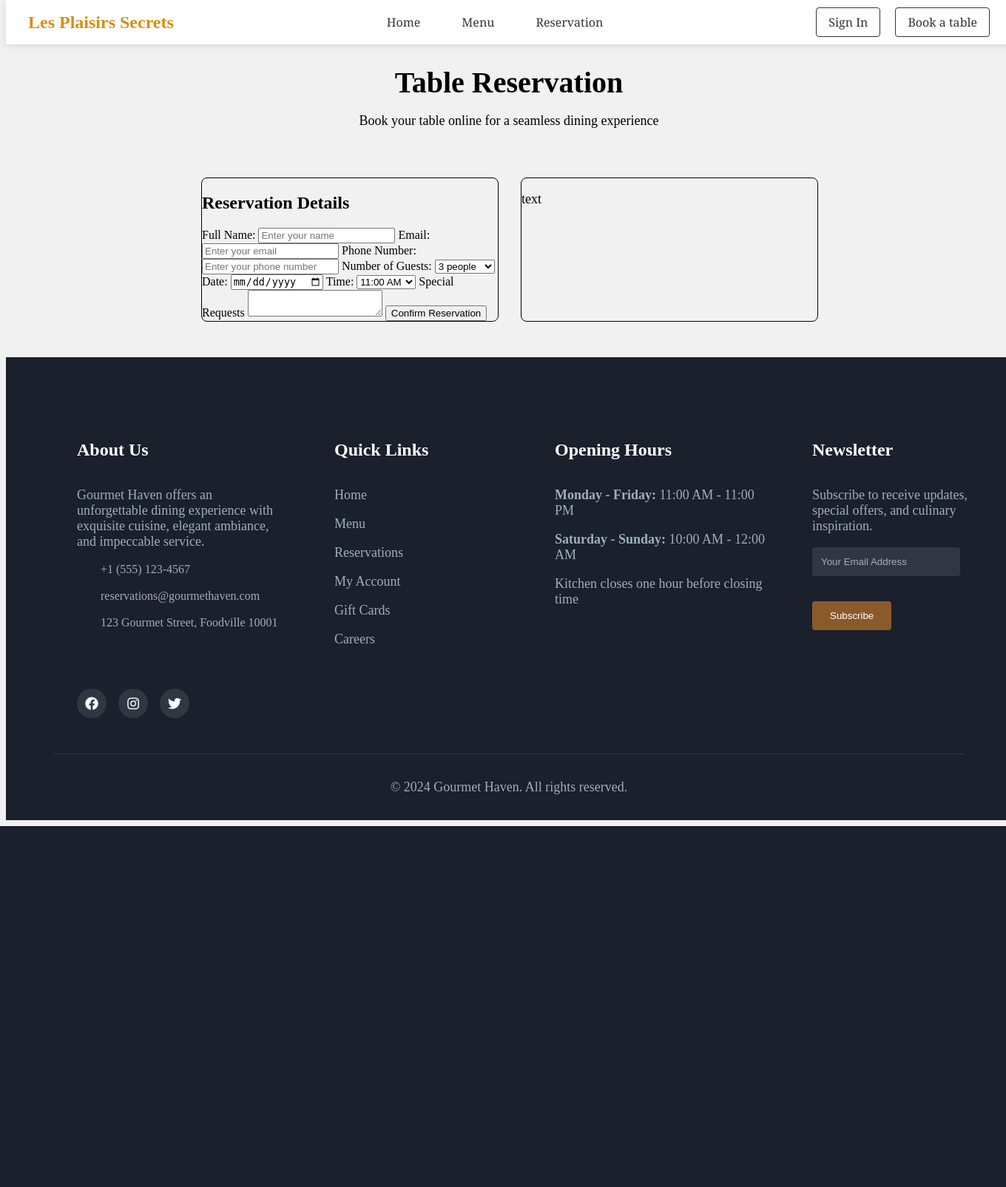
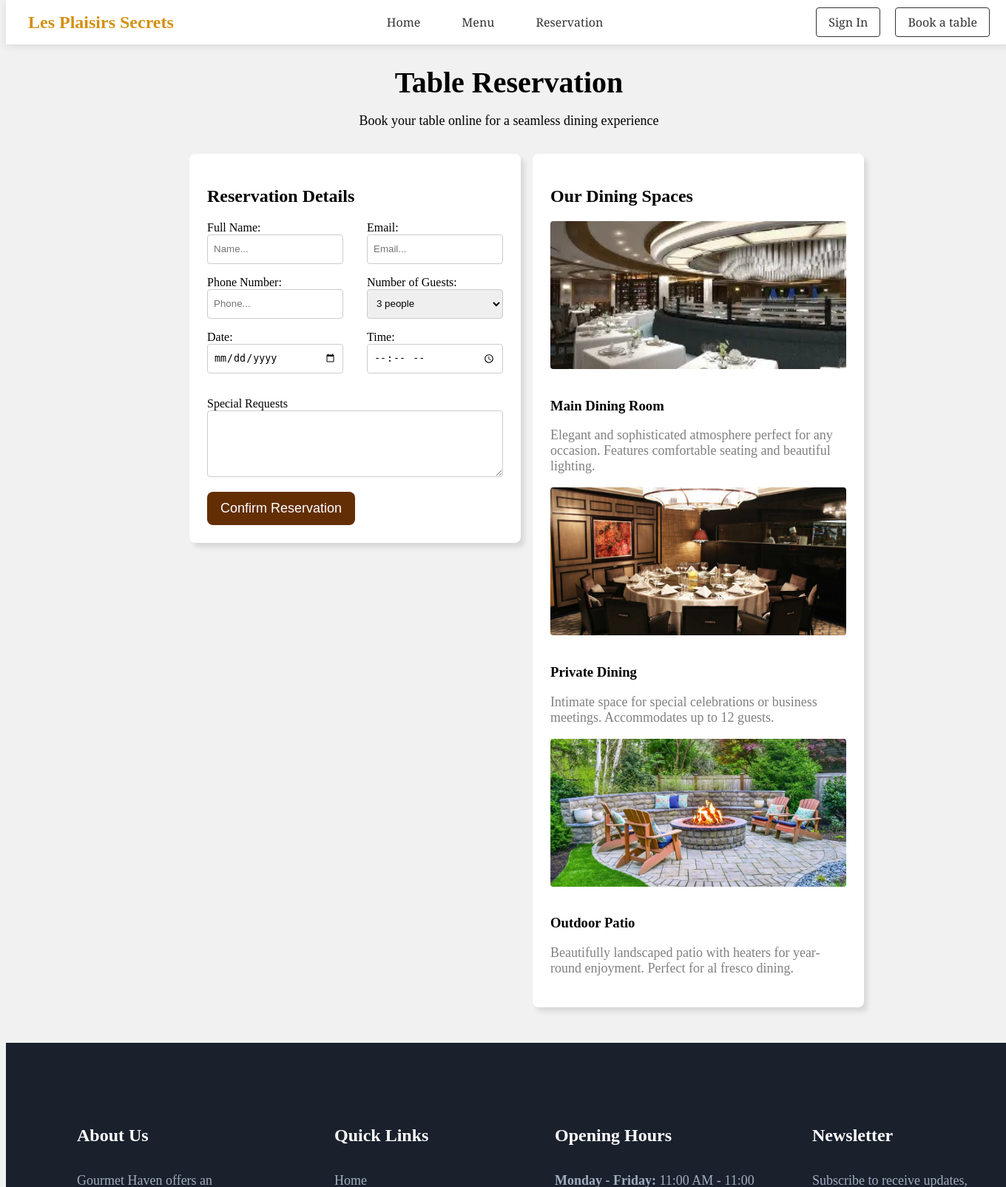
Before and after one commit to An34067/e_p_web_applications, a Django app: template web_project/web_app/templates/reservation.html in a window 1360 px wide. Shown: the top 1605 px of the page at 74% size. Before the commit the page ends 1117 px from the top, so only its background shows below. Run offline with Django 5.2, Linux system fonts and the light colour scheme; the template is opened without the code that fills it, so the values that code supplies are empty.

Commit message:
modified

```diff
--- a/web_project/web_app/static/menu.css
+++ b/web_project/web_app/static/menu.css
@@ -49,7 +49,6 @@ p{
     border-radius: 8px;
     overflow: hidden;
     box-shadow: 0 4px 6px rgba(0, 0, 0, 0.1);
-    transition: transform 0.3s ease;
 }
 .dish_card:hover {
     transform: scale(1.05);
--- a/web_project/web_app/static/reservation.css
+++ b/web_project/web_app/static/reservation.css
@@ -5,7 +5,7 @@
     display: flex;
     align-items: center;
     justify-content: center;
-    padding-bottom: 3rem;
+    padding-bottom: 1rem;
 }
 .reservation-content{
     padding-top: 5rem;
@@ -25,11 +25,102 @@ p{
     grid-template-columns: 400px 400px;
     margin-bottom: 3rem;
     width: 100vw;
-    gap: 2rem;
+    height: 400px auto;
+    gap: 4rem;
     justify-content: center;
+    align-items: start;
 }
-.reservation-card{
+.reservation-card1{
     width: 400px;
     border-radius: 8px;
-    border: 1px solid black;
+    padding: 1.5rem;
+    display: block;
+    height: auto;
+    background-color: white;
+    box-shadow: 5px 6px 6px rgba(0, 0, 0, 0.1);
 }
+form{
+    display: grid;
+    grid-template-columns: 1fr 1fr;
+    grid-template-rows: auto auto;
+    gap: 1rem 2rem;
+    justify-content: center;
+    width: 100%;
+}
+.grid-col1, .grid-col2{
+    width: 100%;
+    height: auto;
+    display: flex;
+    flex-direction: column;
+}
+.grid-col1 label, .grid-col2 label {
+    margin-bottom: 0.25rem;
+}
+
+.grid-col1 input, .grid-col1 select,
+.grid-col2 input, .grid-col2 select {
+    width: 100%;
+    height: 40px;
+    padding: 0.5rem;
+    border: 1px solid #ccc;
+    border-radius: 4px;
+    box-sizing: border-box;
+}
+.grid-col1 > div,
+.grid-col2 > div{
+    padding-bottom: 1rem;
+}
+.textarea-container {
+
+    grid-column: 1 / -1;
+    width: 100%;
+}
+textarea {
+    width: 100%;
+    height: 90px;
+    box-sizing: border-box;
+    padding: 0.5rem;
+    border: 1px solid #ccc;
+    border-radius: 4px;
+    resize: vertical;
+}
+.form-btn{
+    width: 200px;
+    height: 45px;
+    color: white;
+    background-color: rgb(99, 46, 3);
+    border: none;
+    border-radius: 8px;
+    cursor: pointer;
+    font-size: 18px;
+    text-decoration: none;
+    display: inline-flex;
+    align-items: center;
+    justify-content: center;
+    margin-top: 1rem;
+    align-self: flex-start;
+}
+.reservation-card2{
+    width: 400px;
+    height: auto;
+    border-radius: 8px;
+    padding: 1.5rem;
+    display: block;
+    background-color: white;
+    box-shadow: 5px 6px 6px rgba(0, 0, 0, 0.1);
+}
+.reservation-card2 h2 {
+    text-align: left;
+    /* margin-bottom: 1.5rem; */
+}
+.reservation-card2 p {
+    text-align: left;
+    color: gray;
+}
+.reservation-card2 img {
+    width: 100%;
+    height: 200px;
+    object-fit: cover;
+    border-radius: 4px;
+    margin-bottom: 1rem;
+}
--- a/web_project/web_app/templates/reservation.html
+++ b/web_project/web_app/templates/reservation.html
@@ -15,14 +15,29 @@
     </div>
 </section>
 <section class="reservation-grid">
-    <div class="reservation-card">
+    <div class="reservation-card1">
         <h2>Reservation Details</h2>
+        <form>
+            <div class="grid-col1">
+                <div class="name">
                     <label for="name">Full Name:</label>
-        <input type="text" placeholder="Enter your name">
+                    <input type="text" placeholder="Name...">
+                </div>
+                <div class="phone">
+                    <label for="phone">Phone Number:</label>
+                    <input type="tel" placeholder="Phone...">
+                </div>
+                <div class="date">
+                    <label for="date">Date:</label>
+                    <input type="date">
+                </div>
+            </div>
+            <div class="grid-col2">
+                <div class="email">
                     <label for="email">Email:</label>
-        <input type="email" placeholder="Enter your email">
-        <label for="phone">Phone Number:</label>
-        <input type="tel" placeholder="Enter your phone number">
+                    <input type="email" placeholder="Email...">
+                </div>
+                <div class="guests">
                     <label for="guests">Number of Guests:</label>
                     <select name="guests">
                         <option>1 person</option>
@@ -33,37 +48,37 @@
                         <option>6 people</option>
                         <option>7+ people</option>
                     </select>
-        <label for="date">Date:</label>
-        <input type="date">
+                </div>
+                <div class="time">
                     <label for="time">Time:</label>
-        <select name="time">
-            <option>11:00 AM</option>
-            <option>11:30 AM</option>
-            <option>12:00 PM</option>
-            <option>12:30 PM</option>
-            <option>1:00 PM</option>
-            <option>1:30 PM</option>
-            <option>2:00 PM</option>
-            <option>5:00 PM</option>
-            <option>5:30 PM</option>
-            <option>6:00 PM</option>
-            <option>6:30 PM</option>
-            <option>7:00 PM</option>
-            <option>7:30 PM</option>
-            <option>8:00 PM</option>
-            <option>8:30 PM</option>
-            <option>9:00 PM</option>
-            <option>9:30 PM</option>
-            <option>10:00 PM</option>
-        </select>
+                    <input type="time" id="meetingTime" name="meeting-time">
+                </div>
+            </div>
+            <div class="textarea-container">
                 <label for="special-requests">Special Requests</label>
                 <textarea name="special-requests"></textarea>
-        <button type="submit">Confirm Reservation</button>
             </div>
-    <div class="reservation-card">
-        <p>text</p>
+        </form>
+        <button class="form-btn">Confirm Reservation</button>
+    </div>
+    <div class="reservation-card2">
+        <h2>Our Dining Spaces</h2>
+        <div>
+            <img src="{% static 'images/Main Dining Room.jpg' %}" alt="Main Dining Room"/>
+            <h3>Main Dining Room</h3>
+            <p>Elegant and sophisticated atmosphere perfect for any occasion. Features comfortable seating and beautiful lighting.</p>
+        </div>
+        <div>
+            <img src="{% static 'images/Private Dining.jpg' %}" alt="Private Dining"/>
+            <h3>Private Dining</h3>
+            <p>Intimate space for special celebrations or business meetings. Accommodates up to 12 guests.</p>
+        </div>
+        <div>
+            <img src="{% static 'images/Outdoor Patio.jpg' %}" alt="Outdoor Patio"/>
+            <h3>Outdoor Patio</h3>
+            <p>Beautifully landscaped patio with heaters for year-round enjoyment. Perfect for al fresco dining.</p>
+        </div>
     </div>
 </section>
 
-
 {% endblock %}
--- a/web_project/web_app/views.py
+++ b/web_project/web_app/views.py
@@ -9,7 +9,7 @@ def menu(request):
     return render(request, 'menu.html')
 
 def reservation(request):
-    return render(request, 'home.html')
+    return render(request, 'reservation.html')
 
 def account(request):
     return render(request, 'home.html')
```
Also changed, not shown: web_project/web_app/static/images/Main Dining Room.jpg (added), web_project/web_app/static/images/Outdoor Patio.jpg (added), web_project/web_app/static/images/Private Dining.jpg (added). Lines whose indentation alone changed are shown as unchanged.
